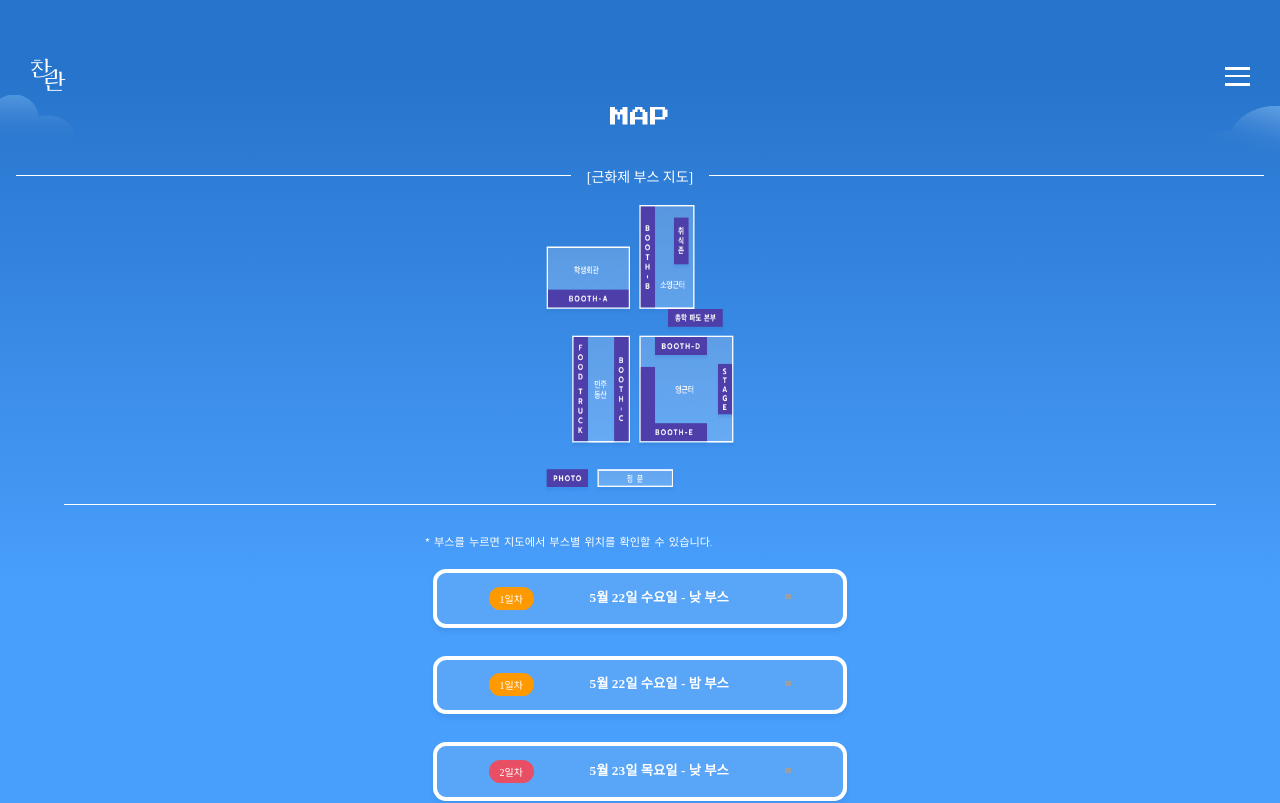
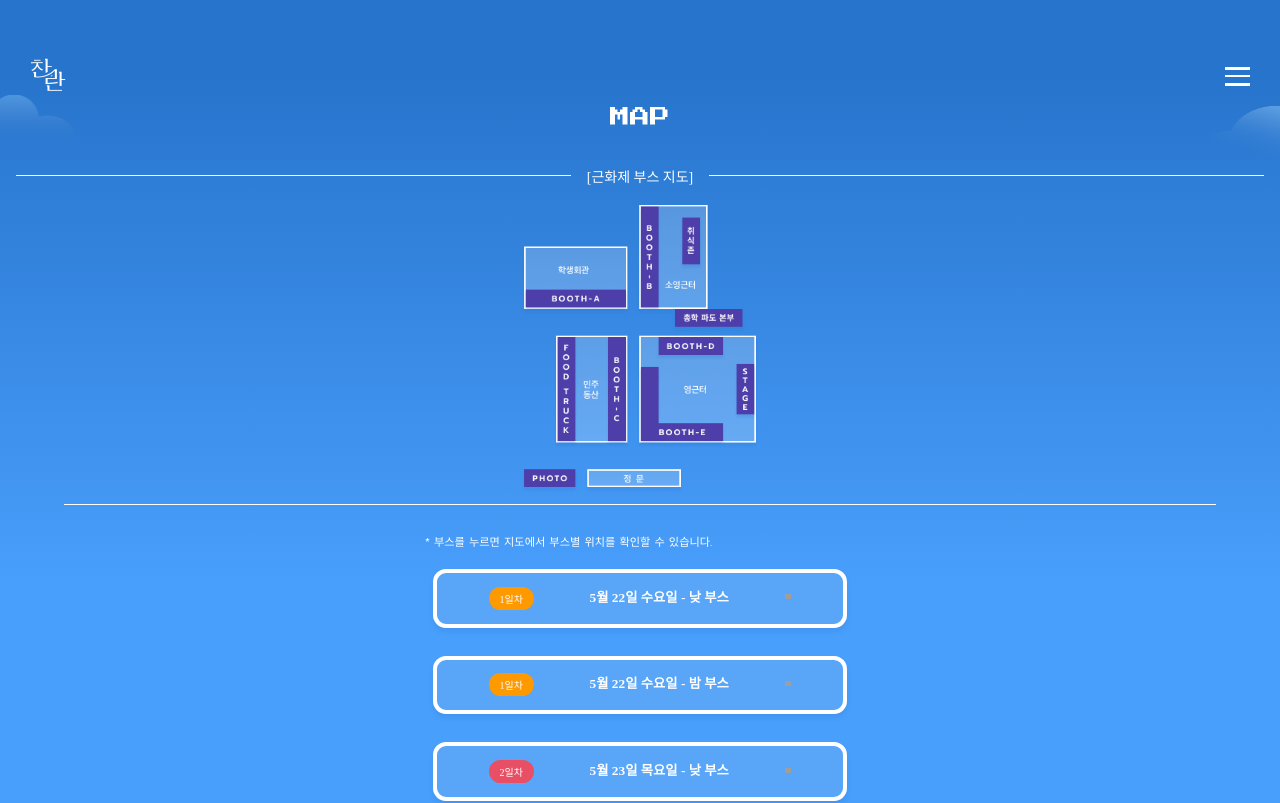
Before and after one commit to 2024-LIKELION-DS/DSFest_FE, a React (Create React App) app: page /map in a window 1280 px wide. Shown: the top 803 px of the page. Built offline with nearby package versions, Linux system fonts and the light colour scheme; no server answers; grey boxes are pictures that could not be loaded; a web font is replaced by a local one.

Commit message:
map 이미지 비율 맞추기

```diff
--- a/src/styles/MapStyle.js
+++ b/src/styles/MapStyle.js
@@ -20,7 +20,7 @@ export const Map = styled.div`
 `;
 
 export const Mapimg = styled.img`
-    width: 200px;
+    width: auto;
     height: 300px;
 `;
 
```
